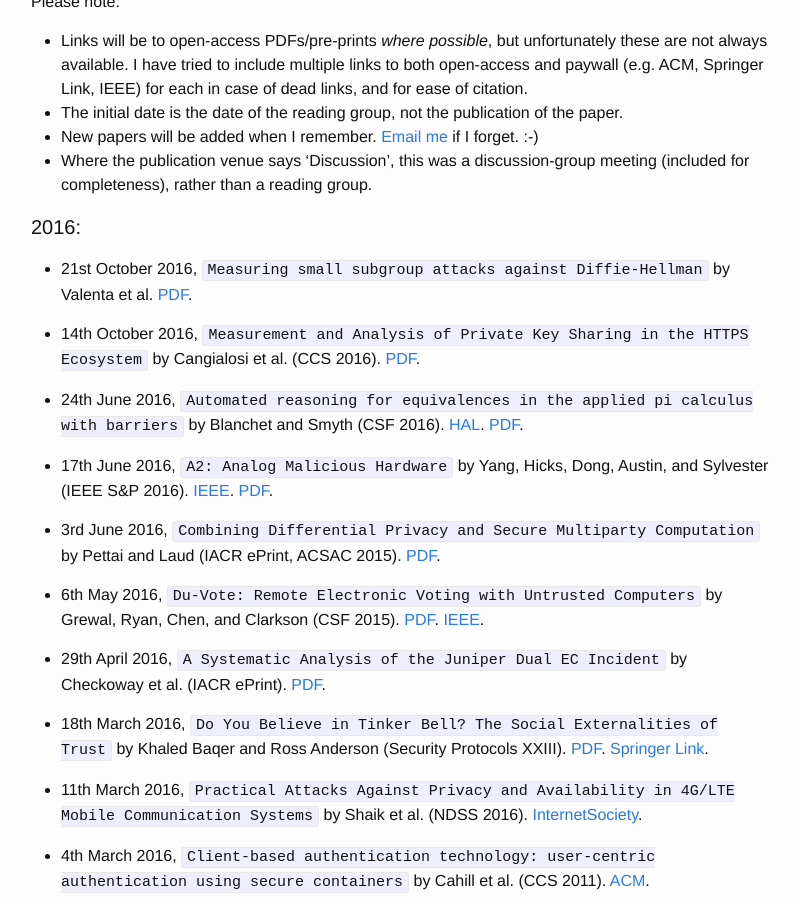
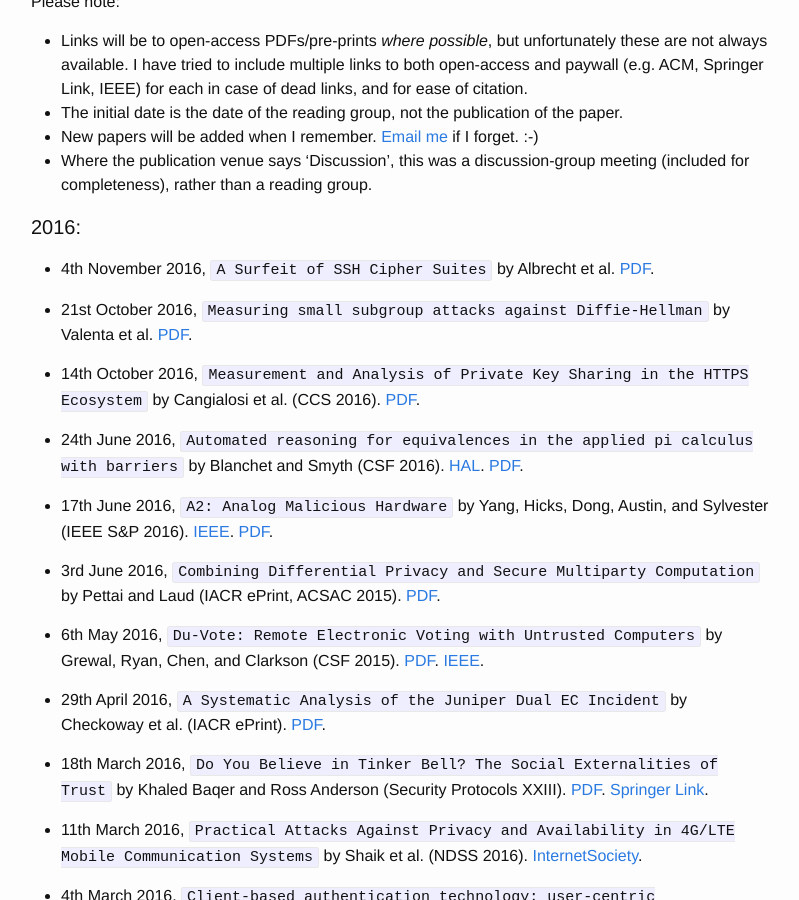
Before and after one commit to mpdehnel/ReadingGroup, a Jekyll site: the page built from index.md, in a window 1280 px wide and 900 px high, scrolled down 513 px. Shown: the whole window, without its empty margins (239-1038 px from the left). Built offline with Jekyll 4.4.1, drawn with Linux system fonts in a browser that asks for light colours.

Commit message:
add surfeit of ssh cipher suites

```diff
--- a/index.md
+++ b/index.md
@@ -19,6 +19,8 @@ Please note:
 * Where the publication venue says 'Discussion', this was a discussion-group meeting (included for completeness), rather than a reading group.
 
 #### 2016:
+
+* 4th November 2016, `A Surfeit of SSH Cipher Suites` by Albrecht et al. [PDF](http://www.isg.rhul.ac.uk/~kp/surfeit.pdf).
 
 * 21st October 2016, `Measuring small subgroup attacks against Diffie-Hellman` by Valenta et al. [PDF](http://eprint.iacr.org/2016/995.pdf).
 
```
